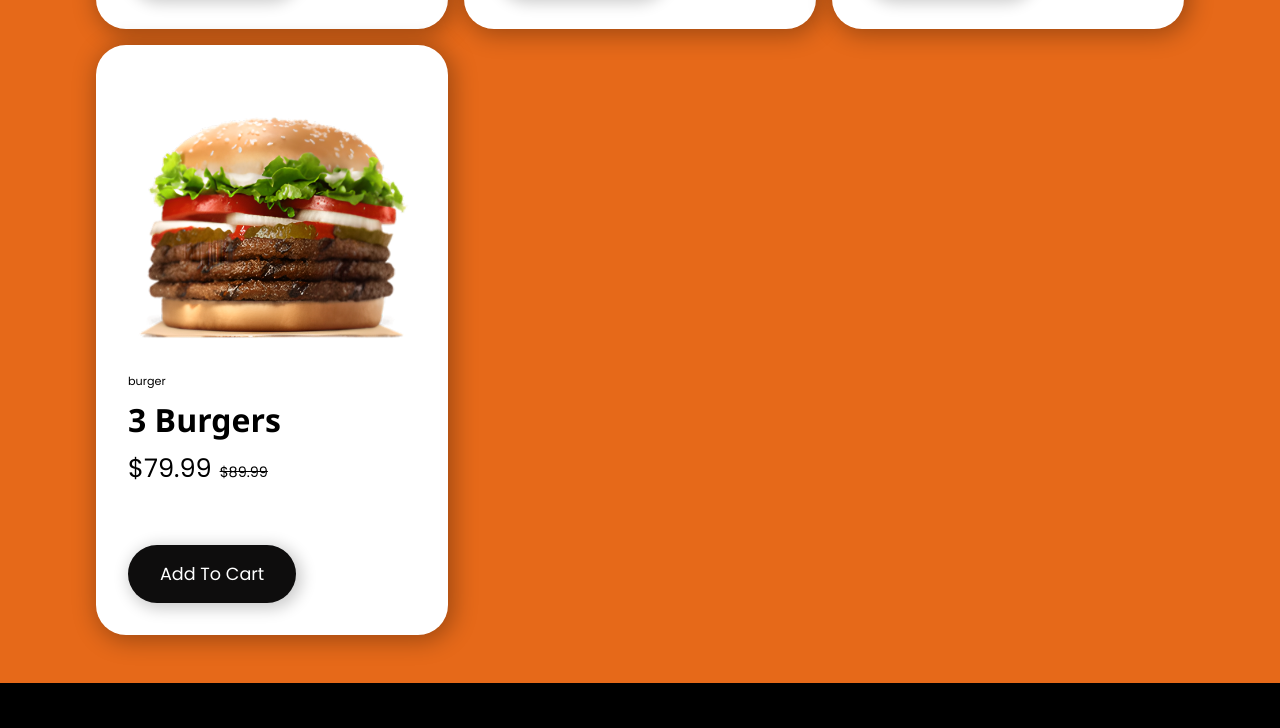
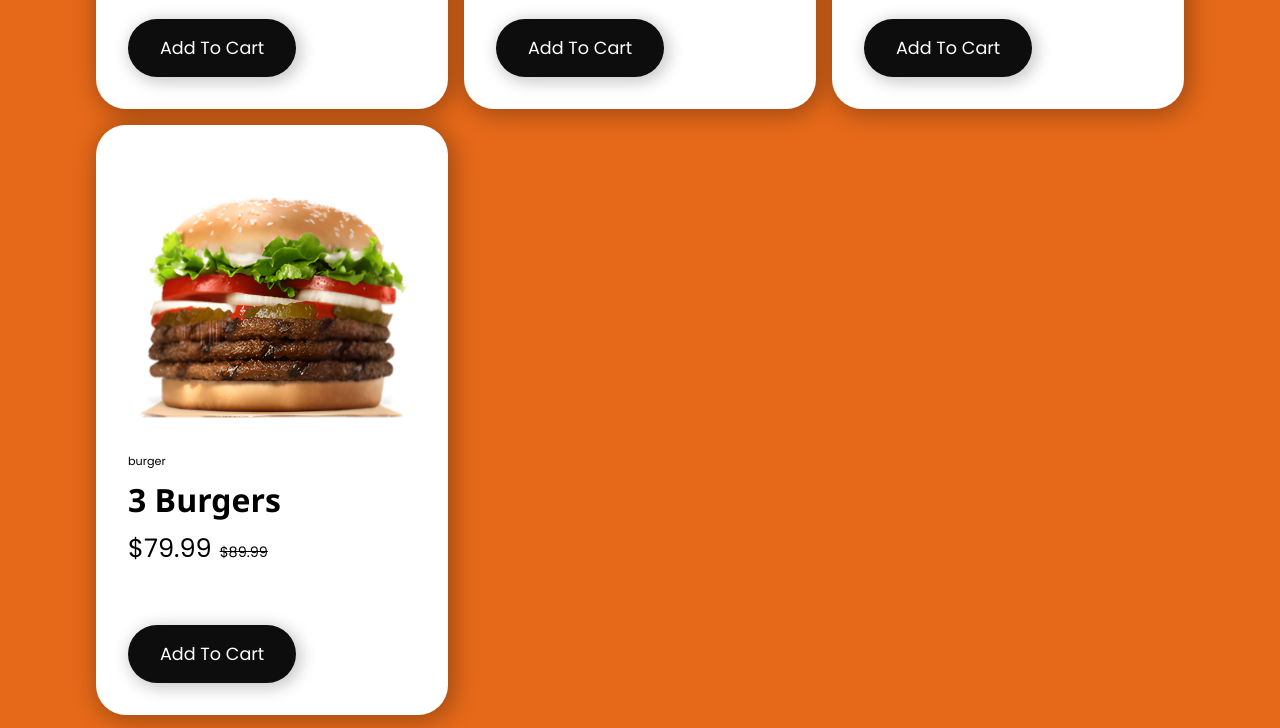
Before and after one commit to kisisellhesap/ChefPlace-Website, a plain HTML site: page menu.html in a window 1280 px wide. Shown: the part 706-1434 px from the top of the page. Drawn offline with Linux system fonts and the light colour scheme; a web font is replaced by a local one.

Commit message:
Update menu.html

```diff
--- a/menu.html
+++ b/menu.html
@@ -12,7 +12,7 @@
     ></script>
   </head>
   <body>
-    <main>
+    <main style="padding-top: 5rem">
       <header>
         <img src="./images/logo.png" alt="logo" />
         <nav id="nav">
```
